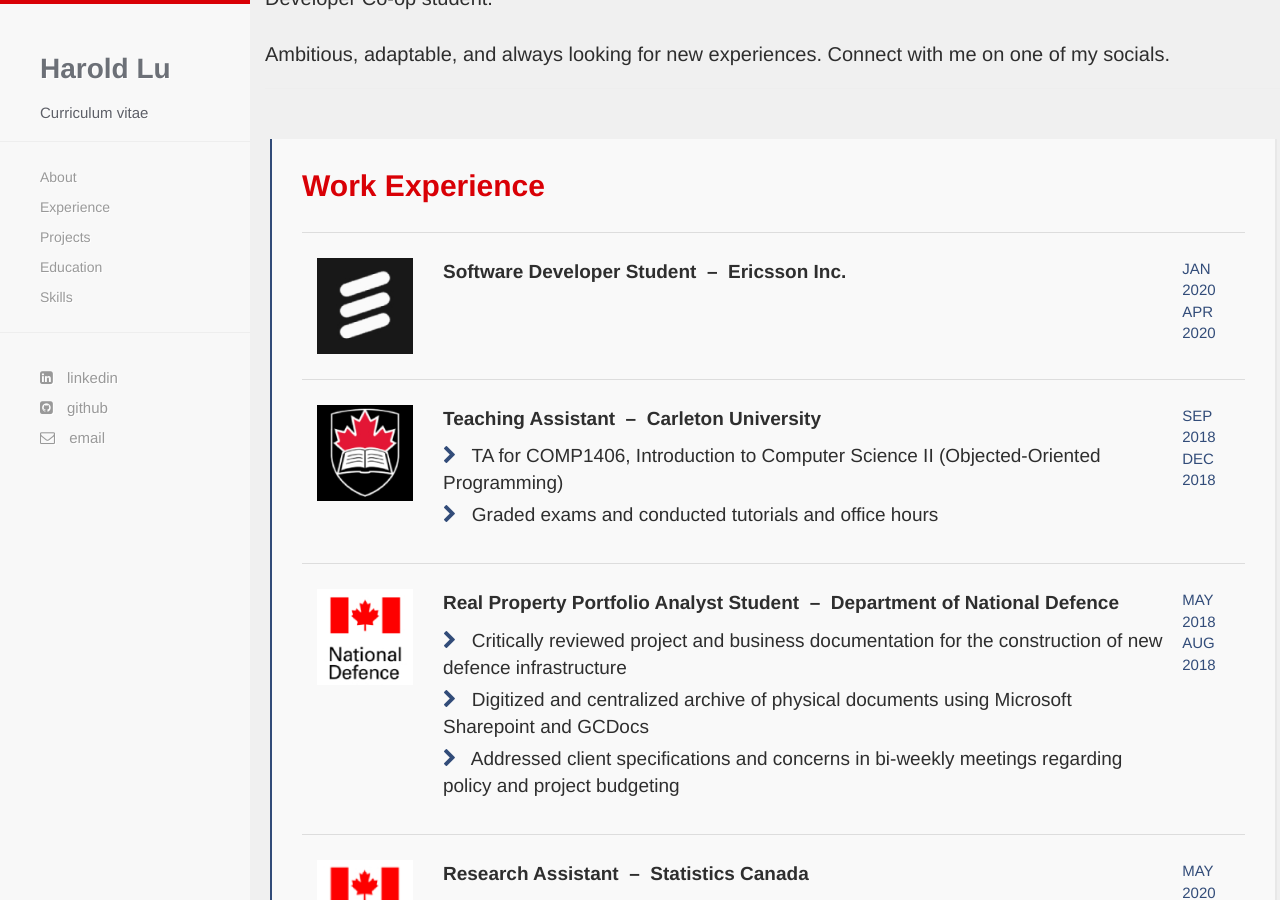
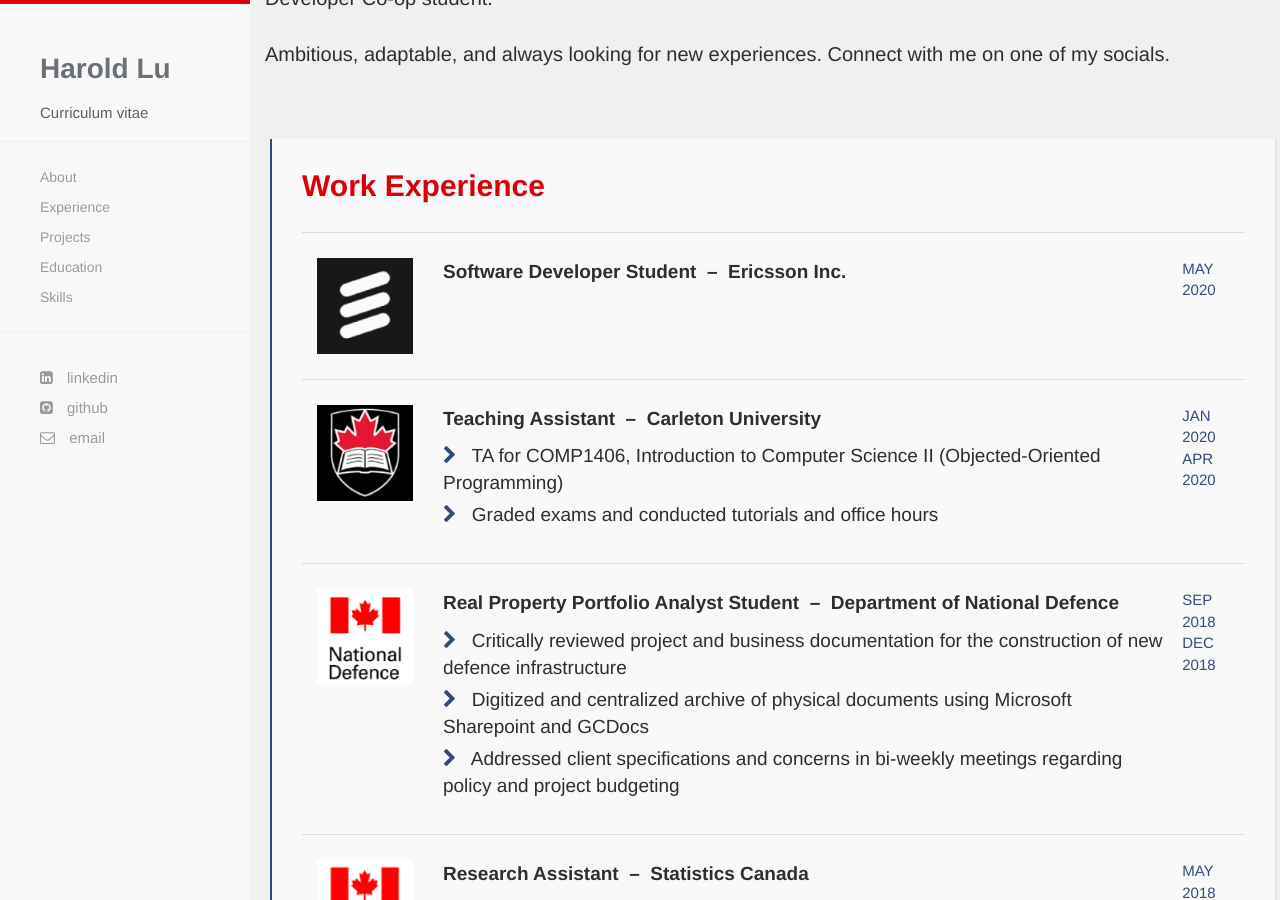
Before and after one commit to harold-lu/harold-lu.github.io, a Jekyll site: the page built from index.html, in a window 1280 px wide and 900 px high, scrolled down 862 px. Built offline with Jekyll 4.4.1, drawn with Linux system fonts in a browser that asks for light colours; nearby versions of some CDN libraries; some web fonts are replaced.

Commit message:
table update

```diff
--- a/index.html
+++ b/index.html
@@ -41,7 +41,7 @@
 			  </ul>
             </td>
             <td style="padding:25px 0px 25px 0px">
-			  <p style="color:#324C79; font-size:15px;font-weight:500">JAN 2020<br>APR 2020</p>
+			  <p style="color:#324C79; font-size:15px;font-weight:500">MAY 2020</p>
 			</td>
           </tr>
           <tr>
@@ -56,7 +56,7 @@
 			  </ul>
 			</td>
             <td style="padding:25px 0px 25px 0px">
-			  <p style="color:#324C79; font-size:15px;font-weight:500">SEP 2018<br>DEC 2018</p>
+			  <p style="color:#324C79; font-size:15px;font-weight:500">JAN 2020<br>APR 2020</p>
 			</td>
           </tr>
           <tr>
@@ -72,7 +72,7 @@
 			  </ul>
 			</td>
             <td style="padding:25px 0px 25px 0px">
-			  <p style="color:#324C79; font-size:15px;font-weight:500">MAY 2018<br>AUG 2018</p>
+			  <p style="color:#324C79; font-size:15px;font-weight:500">SEP 2018<br>DEC 2018</p>
 			</td>
           </tr>
 		  <tr>
@@ -81,13 +81,13 @@
             </td>
             <td style="width:80%;padding:25px 15px 25px 15px">
               <p style="color:#2e2e2e;font-size:19px;font-weight:600">Research Assistant &nbsp;&ndash;&nbsp; Statistics Canada</p>
-			  <ul  style="font-size:19px;font-weight:450;color:#2e2e2e;list-style-type: none;padding:0px 0px 0px 0px">
+			  <ul  style="font-size:19px;font-weight:450;color:#2e2e2e;list-style-type: none">
 				<li style="padding-bottom:5px"><i class="fa fa-chevron-right" style="padding-right:10px;color:#324C79"></i> Conducted diagnostic and UI testing on a new web-portal for the purchase and usage of biological specimens by Canadian and international researchers</li>
 				<li><i class="fa fa-chevron-right" style="padding-right:10px;color:#324C79"></i> Assisted in the addition of new tests to the laboratory assessments in future cycles by producing research reports on oral and gut microbiomes</li>
 			  </ul>
 			</td>
             <td style="padding:25px 0px 25px 0px">
-			  <p style="color:#324C79; font-size:15px;font-weight:500">MAY 2020</p>
+			  <p style="color:#324C79; font-size:15px;font-weight:500">MAY 2018<br>AUG 2018</p>
 			</td>
           </tr>
         </tbody>
```
